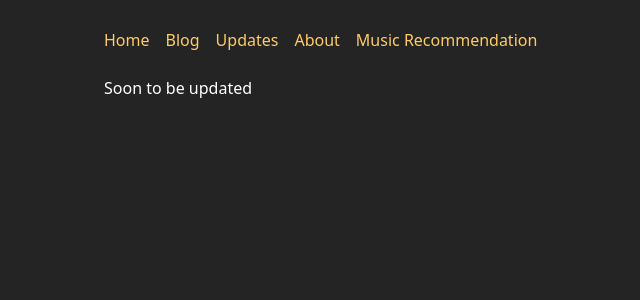
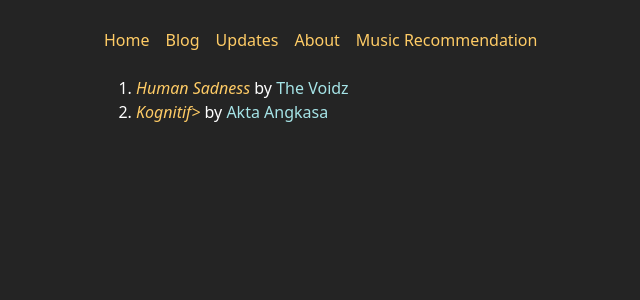
Before and after one commit to aqildaud/sygslmh, a React (Vite) app: page /#/Music in a window 1280 px wide. Shown: the top 300 px of the page, without its empty margins (196-836 px from the left). Built offline with nearby package versions, Linux system fonts and the light colour scheme.

Commit message:
updated content

```diff
--- a/src/components/Music.tsx
+++ b/src/components/Music.tsx
@@ -2,7 +2,43 @@ function Music() {
   return (
     <div>
       <main className="pt-3">
-        <p className="text-white">Soon to be updated</p>
+        {/* <p className="text-white">List</p> */}
+        <ol className="text-white">
+          <li>
+            <a
+              className="fst-italic"
+              href="https://youtu.be/Q8k3qB61lhk"
+              target="_blank"
+            >
+              Human Sadness
+            </a>{" "}
+            by{" "}
+            <a
+              href="https://en.wikipedia.org/wiki/The_Voidz"
+              target="_blank"
+              style={{ color: "#a6e4e7" }}
+            >
+              The Voidz
+            </a>
+          </li>
+          <li>
+            <a
+              className="fst-italic"
+              href="https://youtu.be/_fA9dqBQqB8"
+              target="_blank"
+            >
+              Kognitif{">"}
+            </a>{" "}
+            by{" "}
+            <a
+              href="https://ms.wikipedia.org/wiki/Akta_Angkasa"
+              target="_blank"
+              style={{ color: "#a6e4e7" }}
+            >
+              Akta Angkasa
+            </a>
+          </li>
+        </ol>
       </main>
     </div>
   );
```
